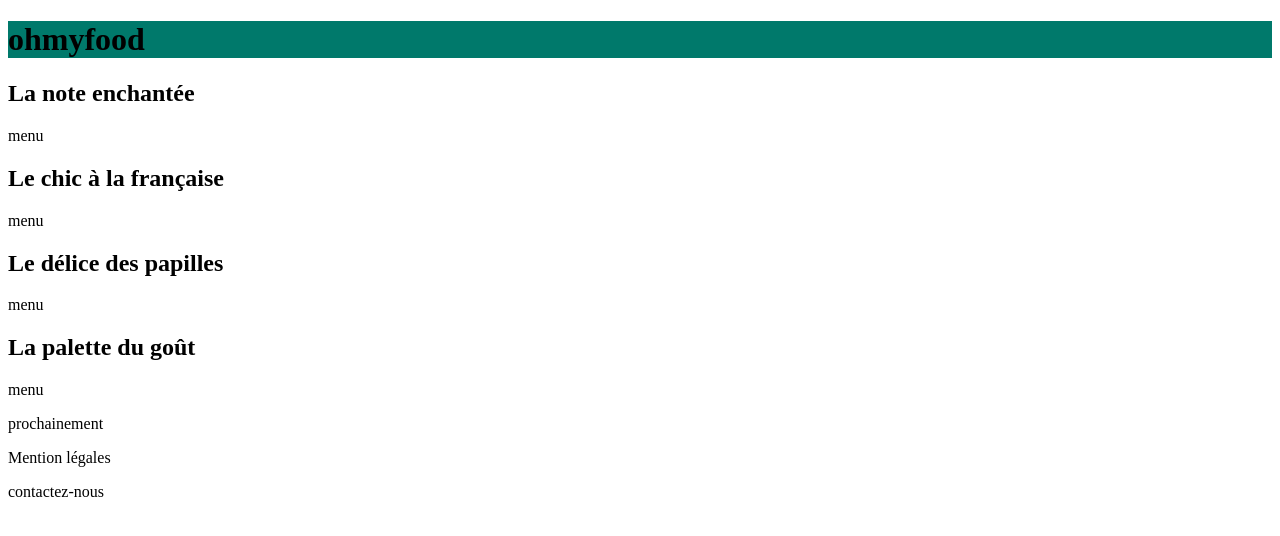
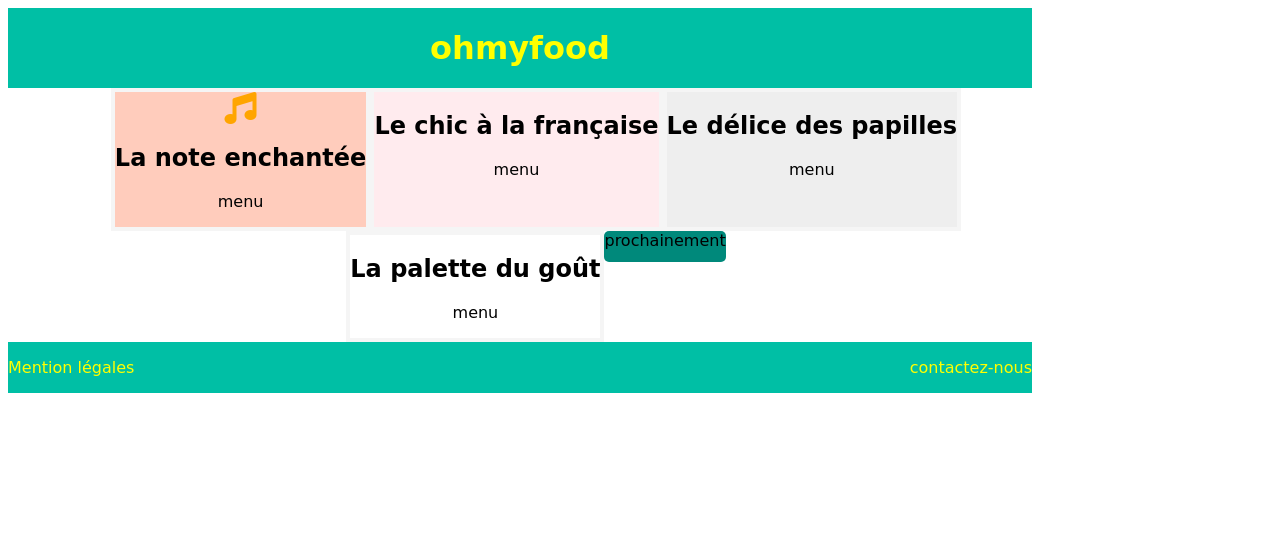
Before and after one commit to Ludd971/ChotkanLudovic_3_07072020, a plain HTML site: page index.html in a window 1280 px wide. Drawn offline with Linux system fonts and the light colour scheme.

Commit message:
css menu, correction, arborescence titre.

```diff
--- a/index.html
+++ b/index.html
@@ -3,7 +3,7 @@
 	<head>
 		<meta charset="UTF-8">
 		<title>ohmyfood</title>
-		<link rel="stylesheet" type="text/css" href="/style.css">
+		<link rel="stylesheet" type="text/css" href="style.css">
 		<script src="https://kit.fontawesome.com/d3593f8dff.js" crossorigin="anonymous"></script>
 		<link href="https://fonts.googleapis.com/css2?family=Inter:wght@300&display=swap" rel="stylesheet">
 		<meta name="viewport" content="width=device-width, initial-scale=1.0">
@@ -12,28 +12,31 @@
 		<header>
 			<h1>ohmyfood</h1>
 		</header>
-		<main>
-			<section class="menu1">
+		<main id="menu">
+			<section id="menu1">
+				<i class="fas fa-music"></i>
 				<h2>La note enchantée</h2>
 				<p>menu</p>
 			</section>
-			<section class="menu2">
+			<section id="menu2">
 				<h2>Le chic à la française</h2>
 				<p>menu</p>
 			</section>
-			<section class="menu3">
+			<section id="menu3">
 				<h2>Le délice des papilles</h2>
 				<p>menu</p>
 			</section>
-			<section class="menu4">
+			<section id="menu4">
 				<h2>La palette du goût</h2>
 				<p>menu</p>
 			</section>
+			<sectionid id="next">prochainement</section>
 		</main>
-		<section>prochainement</section>
-	<footer>
-			<p>Mention légales</p>
-			<p>contactez-nous</p>
-	</footer>
+		<footer>
+			<div class="footer">
+				<p>Mention légales</p>
+				<p>contactez-nous</p>
+			</div>
+		</footer>
 	</body>
 </html>
--- a/style.css
+++ b/style.css
@@ -1,9 +1,66 @@
 body{
-	font-family: serif;
+	font-family: 'Norican', cursive;
+	display: flex;
+	flex-direction: column;
+	text-align: center;
+	width: 80%;
 }
 header{
-	background-color: #00796B;
+	display: flex;
+	width: 100%;
+	justify-content: center;
+	background-color: #00BFA5;
+	text-align: center;
+	height: 5em;
+	color: yellow;
+
 }
 .footer{
-	background-color: #00796B;
+	background-color: #00BFA5;
+	display: flex;
+	justify-content: space-between;
+	color: yellow;
 }
+#menu{
+	display: flex;
+	flex-flow: row wrap ;
+	padding-left: 2em;
+	/*width: 25%;
+	height: 400px;*/
+}
+#menu{
+	display: flex;
+	flex-wrap: wrap;
+	justify-content: center;
+	text-align: center;
+
+}
+#menu1{
+	font-family: 'Norican', cursive;
+	border: 0.25em solid #F5F5F5;
+	background-color: #FFCCBC;
+}
+.fa-music{
+	color: orange;
+	font-size: 2em;
+}
+#menu2{
+	font-family: 'Norican', cursive;
+	border: 0.25em solid #F5F5F5;
+	background-color: #ffebee;
+}
+#menu3{
+	font-family: 'Norican', cursive;
+	border: 0.25em solid #F5F5F5;
+	background-color: #EEEEEE;
+}
+#menu4{
+	font-family: 'Norican', cursive;
+	border: 0.25em solid #F5F5F5;
+	background-color: #fff;
+}
+#next{
+	background-color: #00897B;
+	border-radius: 5px;
+	margin-bottom: 5em;
+}
```
Also changed, not shown: html/index.html (deleted, +0 -41 lines), html/menu1.html (+10 -5 lines), html/menu2.html (+8 -1 lines), html/menu3.html (+12 -4 lines), html/menu4.html (+10 -4 lines), html/mentions.html (added), html/menu1.css (added), html/menu2.css (added), html/menu3.css (added), html/menu4.css (added).
